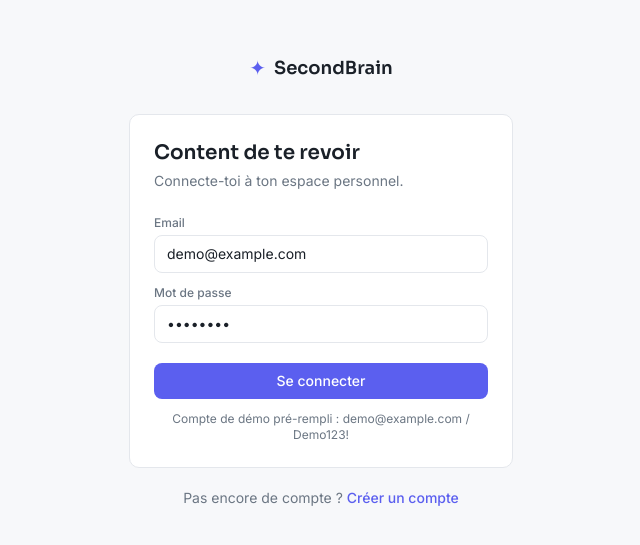
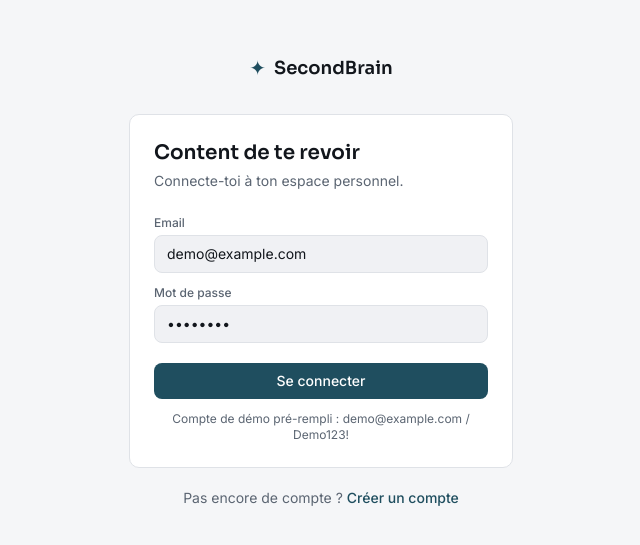
Before and after one commit to MohammedHmimid/personal-ai-dashboard, a React (Vite) app in the folder frontend/: page /login in a window 1280 px wide. Shown: the part 119-664 px from the top of the page, without its empty margins (319-959 px from the left). Built offline with nearby package versions, Linux system fonts and the light colour scheme; no server answers.

Commit message:
color change

```diff
--- a/frontend/src/index.css
+++ b/frontend/src/index.css
@@ -3,21 +3,21 @@
 @tailwind utilities;
 
 :root {
-  --color-bg: 247 248 250;
+  --color-bg: 245 246 248;
   --color-surface: 255 255 255;
-  --color-surface-raised: 255 255 255;
-  --color-border: 228 231 236;
-  --color-ink: 26 32 40;
-  --color-muted: 107 118 131;
+  --color-surface-raised: 240 241 244;
+  --color-border: 223 226 231;
+  --color-ink: 18 22 28;
+  --color-muted: 91 101 114;
 }
 
 .dark {
-  --color-bg: 13 17 23;
-  --color-surface: 20 27 36;
-  --color-surface-raised: 27 36 48;
-  --color-border: 38 48 61;
-  --color-ink: 237 241 245;
-  --color-muted: 138 150 163;
+  --color-bg: 11 14 19;
+  --color-surface: 18 22 29;
+  --color-surface-raised: 23 28 36;
+  --color-border: 38 44 54;
+  --color-ink: 231 233 237;
+  --color-muted: 138 147 160;
 }
 
 * {
@@ -25,7 +25,7 @@
 }
 
 body {
-  @apply bg-bg text-ink font-sans antialiased;
+  @apply font-sans antialiased bg-bg text-ink;
   transition: background-color 0.15s ease;
 }
 
@@ -34,7 +34,7 @@ h1, h2, h3, h4, .font-display {
 }
 
 :focus-visible {
-  outline: 2px solid #5B5FEF;
+  outline: 2px solid #1F4E5F;
   outline-offset: 2px;
 }
 
@@ -51,17 +51,17 @@ h1, h2, h3, h4, .font-display {
 }
 
 .card {
-  @apply bg-surface border border-border rounded-card;
+  @apply border bg-surface border-border rounded-card;
 }
 
 .btn-primary {
-  @apply bg-accent text-white text-sm font-medium px-4 py-2 rounded-lg hover:opacity-90 transition disabled:opacity-50 disabled:cursor-not-allowed;
+  @apply px-4 py-2 text-sm font-medium text-white transition rounded-lg bg-accent hover:opacity-90 disabled:opacity-50 disabled:cursor-not-allowed;
 }
 
 .btn-secondary {
-  @apply bg-surface-raised border border-border text-ink text-sm font-medium px-4 py-2 rounded-lg hover:border-accent/50 transition;
+  @apply px-4 py-2 text-sm font-medium transition border rounded-lg bg-surface-raised border-border text-ink hover:border-accent/50;
 }
 
 .input-field {
-  @apply w-full bg-surface-raised border border-border rounded-lg px-3 py-2 text-sm text-ink placeholder:text-muted focus:border-accent outline-none transition;
+  @apply w-full px-3 py-2 text-sm transition border rounded-lg outline-none bg-surface-raised border-border text-ink placeholder:text-muted focus:border-accent;
 }
--- a/frontend/tailwind.config.js
+++ b/frontend/tailwind.config.js
@@ -16,15 +16,15 @@ export default {
         ink: "rgb(var(--color-ink) / <alpha-value>)",
         muted: "rgb(var(--color-muted) / <alpha-value>)",
         accent: {
-          DEFAULT: "#5B5FEF",
-          soft: "rgba(91, 95, 239, 0.12)",
+          DEFAULT: "#1F4E5F",
+          soft: "rgba(31, 78, 95, 0.12)",
         },
         spark: {
-          DEFAULT: "#F2A93B",
-          soft: "rgba(242, 169, 59, 0.14)",
+          DEFAULT: "#B8862F",
+          soft: "rgba(184, 134, 47, 0.14)",
         },
-        success: "#3FBE8F",
-        danger: "#EF5A6F",
+        success: "#2E9E6D",
+        danger: "#C4495A",
       },
       borderRadius: {
         card: "10px",
```
